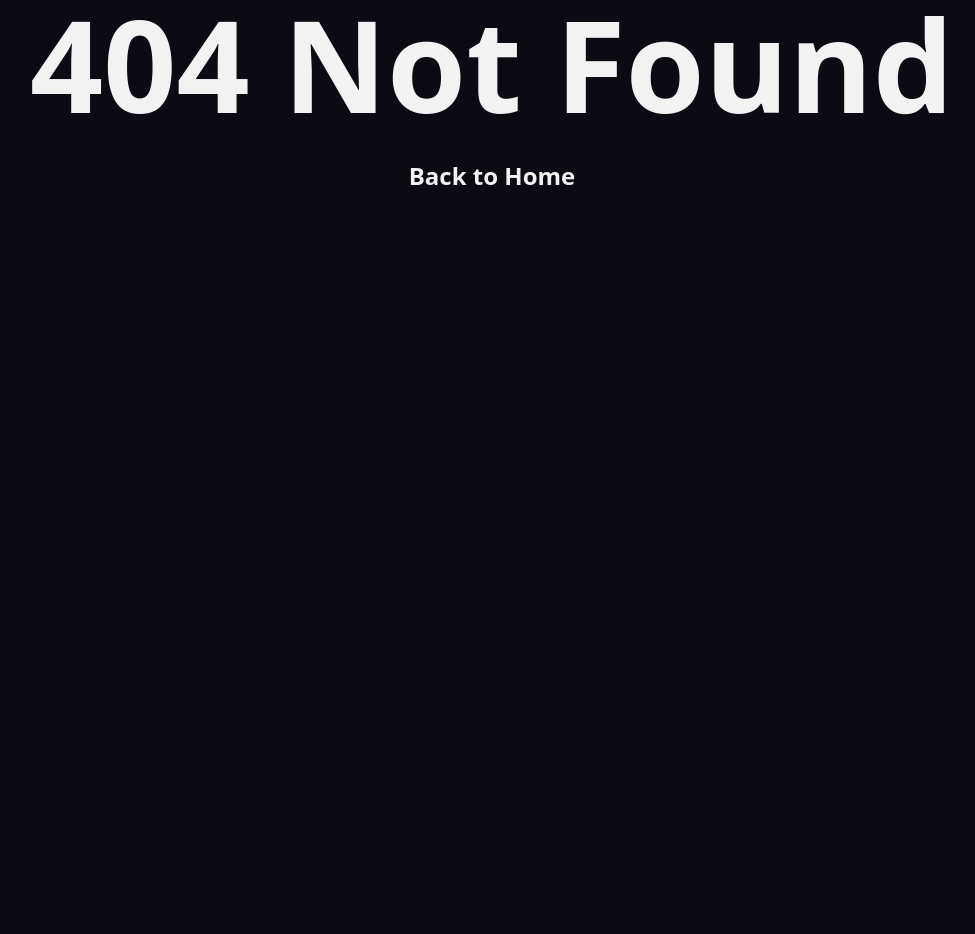
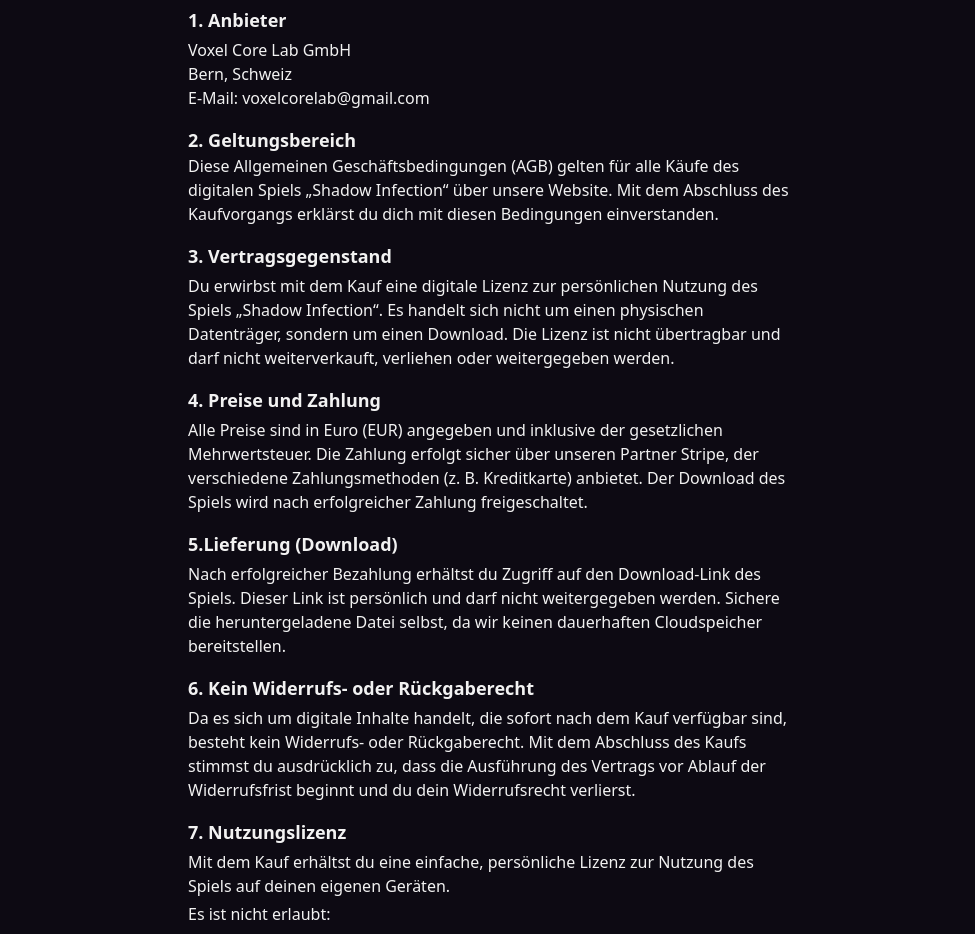
Before and after one commit to VoxelCoreLab/project-alpha-website, a Vue app: page /general-terms-and-conditions in a window 1280 px wide. Before the commit this address had no page. Shown: the part 320-1254 px from the top of the page, without its empty margins (148-1123 px from the left). Before the commit the page ends 800 px from the top, so only its background shows below. Built offline with nearby package versions, Linux system fonts and the light colour scheme.

Commit message:
Add General Terms and Conditions page and route
Added a new page for 'General Terms and Conditions' (AGB) with legal information in German. Updated the footer to include a link to this page and registered the new route in the router configuration.

```diff
--- a/src/components/TheFooter.vue
+++ b/src/components/TheFooter.vue
@@ -41,6 +41,7 @@
 <script setup lang="ts">
 const links = [
     { name: 'Imprint', path: '/imprint' },
+    { name: 'General Terms and Conditions', path: '/general-terms-and-conditions' },
     { name: 'Contact', path: '/contact' },
     { name: 'Privacy Policy', path: '/privacy-policy' }
 ]
--- /dev/null
+++ b/src/pages/PageGeneralTermsAndConditions.vue
@@ -0,0 +1,157 @@
+<template>
+    <LayoutBasic :breadcrumbs="breadcrumbs">
+        <div class="m-auto grid h-full max-w-2xl p-4 md:p-8 text-left">
+            <div class="flex flex-col gap-6">
+                <h1 class="break-all text-2xl font-bold md:text-4xl">
+                    Allgemeine Geschäftsbedingungen
+                </h1>
+                <p>für den Kauf des Computerspiels „Shadow Infection“ über die Website der Voxel Core Lab GmbH.</p>
+                <div class="grid gap-4">
+                    <div class="grid gap-1">
+                        <h2 class="text-lg font-bold">1. Anbieter</h2>
+                        <p>
+                            Voxel Core Lab GmbH<br />
+                            Bern, Schweiz<br />
+                            E-Mail: voxelcorelab@gmail.com
+                        </p>
+                    </div>
+
+                    <div>
+                        <h2 class="text-lg font-bold">2. Geltungsbereich</h2>
+                        <p>
+                            Diese Allgemeinen Geschäftsbedingungen (AGB) gelten für alle Käufe des digitalen Spiels
+                            „Shadow Infection“ über unsere Website.
+                            Mit dem Abschluss des Kaufvorgangs erklärst du dich mit diesen Bedingungen einverstanden.
+                        </p>
+                    </div>
+
+                    <div class="grid gap-1">
+                        <h2 class="text-lg font-bold">
+                            3. Vertragsgegenstand
+                        </h2>
+                        <p>
+                            Du erwirbst mit dem Kauf eine digitale Lizenz zur persönlichen Nutzung des Spiels „Shadow
+                            Infection“.
+                            Es handelt sich nicht um einen physischen Datenträger, sondern um einen Download.
+                            Die Lizenz ist nicht übertragbar und darf nicht weiterverkauft, verliehen oder weitergegeben
+                            werden.
+                        </p>
+                    </div>
+
+                    <div class="grid gap-1">
+                        <h2 class="text-lg font-bold">
+                            4. Preise und Zahlung
+                        </h2>
+                        <p>
+                            Alle Preise sind in Euro (EUR) angegeben und inklusive der gesetzlichen Mehrwertsteuer.
+                            Die Zahlung erfolgt sicher über unseren Partner Stripe, der verschiedene Zahlungsmethoden
+                            (z. B. Kreditkarte) anbietet.
+                            Der Download des Spiels wird nach erfolgreicher Zahlung freigeschaltet.
+                        </p>
+                    </div>
+
+                    <div class="grid gap-1">
+                        <h2 class="text-lg font-bold">
+                            5.Lieferung (Download)
+                        </h2>
+                        <p>
+                            Nach erfolgreicher Bezahlung erhältst du Zugriff auf den Download-Link des Spiels.
+                            Dieser Link ist persönlich und darf nicht weitergegeben werden.
+                            Sichere die heruntergeladene Datei selbst, da wir keinen dauerhaften Cloudspeicher
+                            bereitstellen.
+                        </p>
+                    </div>
+
+                    <div class="grid gap-1">
+                        <h2 class="text-lg font-bold">6. Kein Widerrufs- oder Rückgaberecht</h2>
+                        <p>
+                            Da es sich um digitale Inhalte handelt, die sofort nach dem Kauf verfügbar sind, besteht
+                            kein Widerrufs- oder Rückgaberecht.
+                            Mit dem Abschluss des Kaufs stimmst du ausdrücklich zu, dass die Ausführung des Vertrags vor
+                            Ablauf der Widerrufsfrist beginnt und du dein Widerrufsrecht verlierst.
+                        </p>
+                    </div>
+
+                    <div class="grid gap-1">
+                        <h2 class="text-lg font-bold">7. Nutzungslizenz</h2>
+                        <p>Mit dem Kauf erhältst du eine einfache, persönliche Lizenz zur Nutzung des Spiels auf deinen
+                            eigenen Geräten.</p>
+                        <p>Es ist nicht erlaubt:</p>
+                        <ul class="list-inside list-disc">
+                            <li>das Spiel zu kopieren, zu verbreiten oder öffentlich zugänglich zu machen,</li>
+                            <li>
+                                den Code, die Assets oder sonstige Bestandteile zu verändern oder weiterzuverwenden,
+                            </li>
+                            <li>
+                                die Lizenz weiterzuverkaufen oder zu übertragen.
+                            </li>
+                        </ul>
+                    </div>
+
+                    <div class="grid gap-1">
+                        <h2 class="text-lg font-bold">8. Technische Voraussetzungen</h2>
+                        <p>
+                            Um das Spiel herunterzuladen und zu spielen, benötigst du eine funktionierende
+                            Internetverbindung sowie ein Gerät, das die technischen Mindestanforderungen erfüllt (diese
+                            werden auf der Produktseite angegeben).
+                        </p>
+                        <p>Die Voxel Core Lab GmbH übernimmt keine Haftung, wenn das Spiel auf deinem Gerät aufgrund
+                            fehlender Systemanforderungen nicht läuft.</p>
+                    </div>
+
+                    <div class="grid gap-1">
+                        <h2 class="text-lg font-bold">9. Haftung</h2>
+                        <p>
+                            Wir haften nur für Schäden, die auf vorsätzliches oder grob fahrlässiges Verhalten
+                            unsererseits zurückzuführen sind.
+                            Für indirekte Schäden, Folgeschäden oder Datenverluste übernehmen wir keine Haftung, soweit
+                            gesetzlich zulässig.
+                        </p>
+                    </div>
+
+                    <div class="grid gap-1">
+                        <h2 class="text-lg font-bold">
+                            10. Datenschutz
+                        </h2>
+                        <p>
+                            Der Schutz deiner Daten ist uns wichtig.
+                            Informationen zur Erhebung, Verarbeitung und Nutzung deiner personenbezogenen Daten findest
+                            du in unserer <RouterLink to="/privacy-policy" class="underline">Datenschutzerklärung</RouterLink>.
+                        </p>
+                    </div>
+
+                    <div class="grid gap-1">
+                        <h2 class="text-lg font-bold">11. Anwendbares Recht und Gerichtsstand</h2>
+                        <p>
+                            Es gilt ausschliesslich Schweizer Recht, unter Ausschluss des UN-Kaufrechts (CISG).
+                            Gerichtsstand ist Bern, Schweiz, sofern keine zwingenden gesetzlichen Vorschriften
+                            entgegenstehen.
+                        </p>
+                    </div>
+
+                    <div class="grid gap-1">
+                        <h2 class="text-lg font-bold">12. Änderungen dieser AGB</h2>
+                        <p>
+                            Wir behalten uns vor, diese AGB bei Bedarf zu ändern.
+                            Die jeweils gültige Version ist auf unserer Website einsehbar.
+                            Für abgeschlossene Käufe gilt die Version, die zum Zeitpunkt des Vertragsabschlusses
+                            veröffentlicht war.
+                        </p>
+                    </div>
+
+                    <p>Stand: November 2025</p>
+                </div>
+            </div>
+        </div>
+    </LayoutBasic>
+</template>
+<script setup lang="ts">
+import LayoutBasic from '../layouts/LayoutBasic.vue'
+
+const breadcrumbs = [
+    {
+        text: 'Allgemeine Geschäftsbedingungen',
+        href: '/general-terms-and-conditions'
+    }
+]
+</script>
--- a/src/router/index.ts
+++ b/src/router/index.ts
@@ -19,6 +19,10 @@ const router = createRouter({
             component: () => import('../pages/PagePrivacyPolicy.vue'),
         },
         {
+            path: '/general-terms-and-conditions',
+            component: () => import('../pages/PageGeneralTermsAndConditions.vue'),
+        },
+        {
             path: '/:catchAll(.*)',
             name: 'PageNotFound',
             component: () => import('../pages/PageNotFound.vue'),
```
